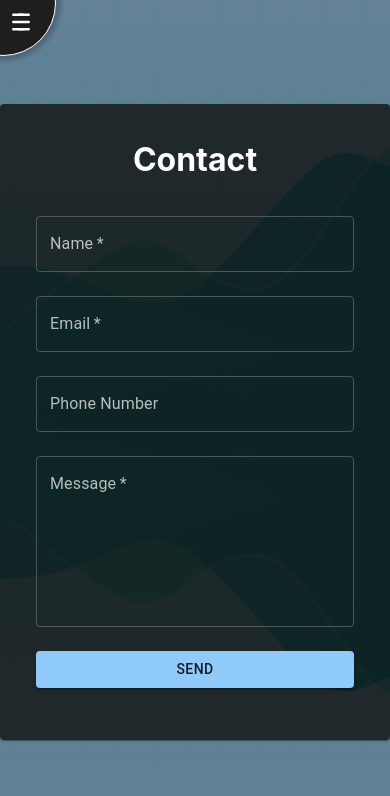
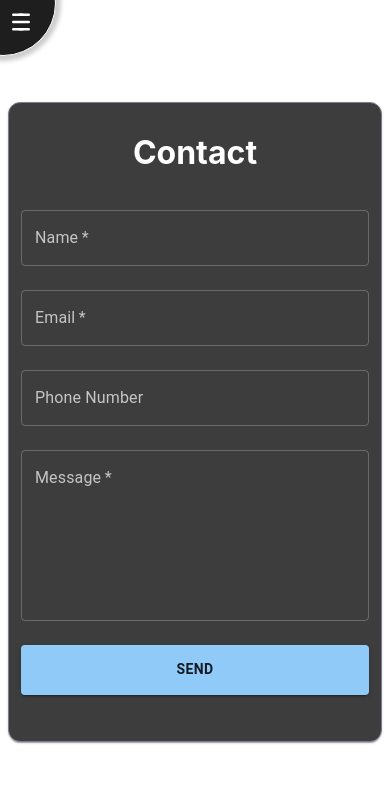
Before and after one commit to perintyler/MyPage, a React (Create React App) app: page /contact in a window 390 px wide. Shown: the top 796 px of the page. Built offline with nearby package versions, Linux system fonts and the light colour scheme; a web font is replaced by a local one.

Commit message:
mobile layout

```diff
--- /dev/null
+++ b/src/ContactView.css
@@ -0,0 +1,37 @@
+
+.contact-card {
+  boxShadow: 5;
+  color: white;
+  background-color: rgba(0, 0, 0, 0.80) !important;
+  padding-left: 36px;
+  padding-right: 36px;
+  padding-top: 22px;
+  padding-bottom: 22px;
+  margin: 12px;
+  border-width: 1px;
+  border-style: solid;
+  border-color: #847996;
+  border-radius: 12px !important;
+}
+
+@media (max-width: 616px)
+{
+  .contact-card {
+    margin-left: 8px;
+    margin-right: 8px;
+    margin-top: 22px;
+    margin-bottom: 22px;
+    padding-top: 30px;
+    padding-bottom: 30px;
+    padding-left: 12px;
+    padding-right: 12px;
+  }
+}
+
+.contact-card button {
+  height: 50px;
+  width: 100%;
+  borderRadius: 10px;
+  font-size: 1.6;
+  font-weight: bold;
+}
--- a/src/ContactView.jsx
+++ b/src/ContactView.jsx
@@ -8,8 +8,8 @@ import AlertTitle from '@mui/material/AlertTitle';
 import Dialog from '@mui/material/Dialog';
 import Button from '@mui/material/Button';
 import { ContactForm } from './ContactForm';
-import { FadeInContainer } from './Animations';
 import EmailApi from './EmailApi';
+import './ContactView.css';
 
 const darkTheme = createTheme({
   palette: {
@@ -37,38 +37,23 @@ function EmailSentDialog({ show, success, onClose })
 
 function ContactViewContainer({ children })
 {
-  let boxStyle = {
-    background: `url(${process.env.PUBLIC_URL + '/blue-backdrop.png'})`,
-    backgroundSize: 'cover',
-    width: '100%',
-    height: '100%',
-    minHeight: '100vh'
-  };
-
-  let cardStyle = {
-    boxShadow: 5,
-    color: 'white',
-    backgroundColor: 'rgba(0, 0, 0, 0.78)',
-    padding: '36px'
-  };
+  var contactCard = (
+    <ThemeProvider theme={darkTheme}>
+      <Card className="contact-card">{children}</Card>
+    </ThemeProvider>
+  );
 
   return (
-    <ThemeProvider theme={darkTheme}>
-      <FadeInContainer>
       <Box
         height="100%"
         width="100%"
-          className="contact-view-container"
-          style={boxStyle}
+        minHeight="100vh"
         display="flex"
         flexDirection="column"
         justifyContent="center"
         alignItems="center"
-        >
-          <Card style={cardStyle}>{children}</Card>
-        </Box>
-      </FadeInContainer>
-    </ThemeProvider>
+        children={contactCard}
+      />
   );
 }
 
```
Lines whose indentation alone changed are shown as unchanged.
